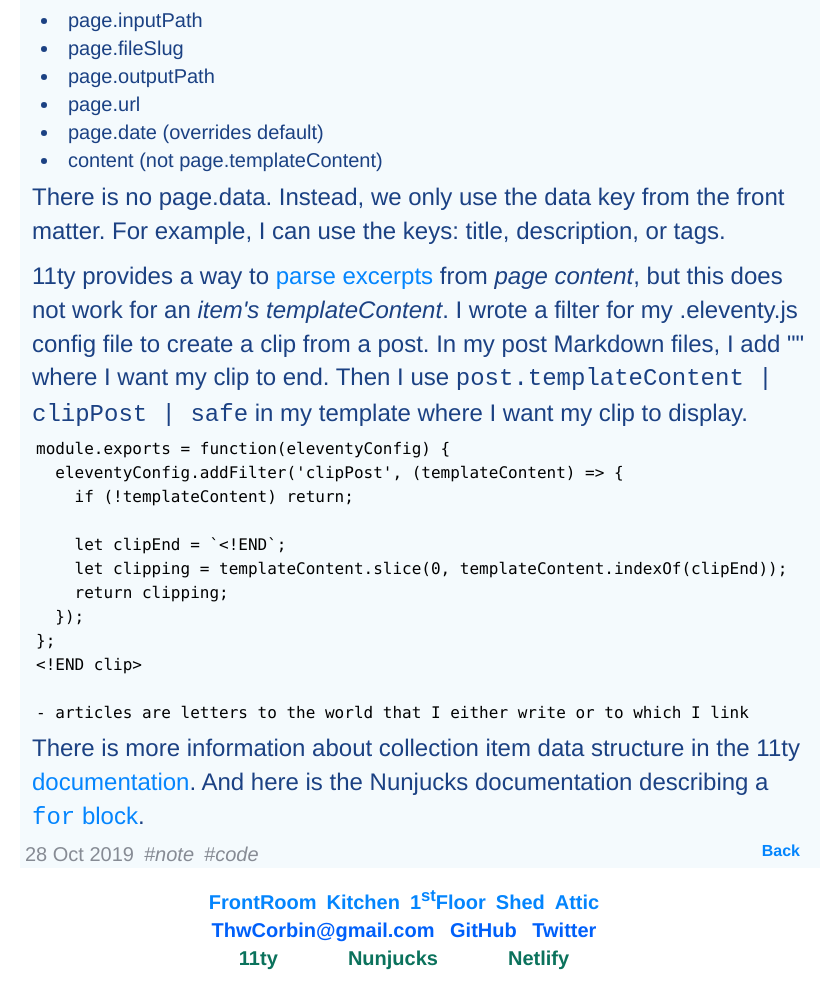
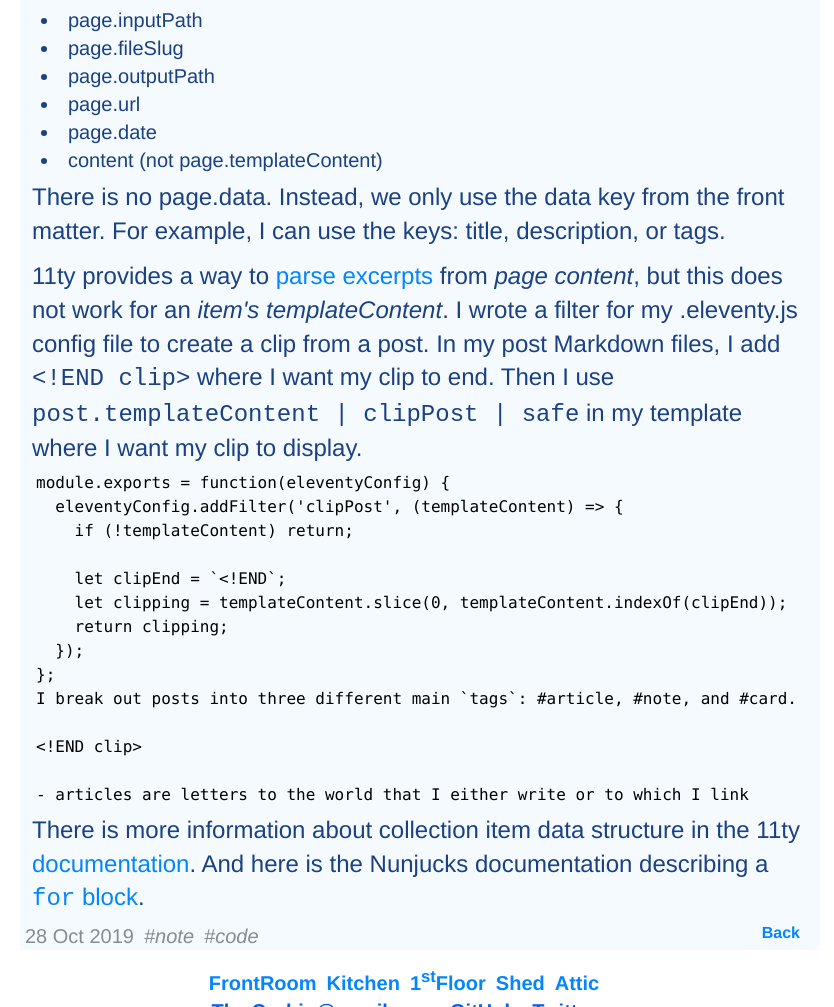
Before and after one commit to ThwCorbin/toms-site, an Eleventy site: page src/posts/tags-scheme.md in a window 1280 px wide. Shown: the part 1510-2517 px from the top of the page, without its empty margins (220-1054 px from the left). Built offline with nearby package versions, Linux system fonts and the light colour scheme; Eleventy itself is replaced by a stand-in of ours; code samples lack their colours; files that its build step writes are made by us from their sources.

Commit message:
Tweak post content

````diff
--- a/src/posts/tags-scheme.md
+++ b/src/posts/tags-scheme.md
@@ -50,12 +50,12 @@ I then clip each post with an 11ty filter (see below). The clip goes on my Front
 - page.fileSlug
 - page.outputPath
 - page.url
-- page.date (overrides default)
+- page.date
 - content (not page.templateContent)
 
 There is no page.data. Instead, we only use the data key from the front matter. For example, I can use the keys: title, description, or tags.
 
-11ty provides a way to [parse excerpts](https://www.11ty.io/docs/data-frontmatter/#advanced%3A-customize-front-matter-parsing 'How to parse excerpts from content') from _page content_, but this does not work for an _item's templateContent_. I wrote a filter for my .eleventy.js config file to create a clip from a post. In my post Markdown files, I add "<!END clip>" where I want my clip to end. Then I use `post.templateContent | clipPost | safe` in my template where I want my clip to display.
+11ty provides a way to [parse excerpts](https://www.11ty.io/docs/data-frontmatter/#advanced%3A-customize-front-matter-parsing 'How to parse excerpts from content') from _page content_, but this does not work for an _item's templateContent_. I wrote a filter for my .eleventy.js config file to create a clip from a post. In my post Markdown files, I add `<!END clip>` where I want my clip to end. Then I use `post.templateContent | clipPost | safe` in my template where I want my clip to display.
 
 ```javascript
 module.exports = function(eleventyConfig) {
@@ -70,6 +70,8 @@ module.exports = function(eleventyConfig) {
 ```
 
 ```markdown
+I break out posts into three different main `tags`: #article, #note, and #card.
+
 <!END clip>
 
 - articles are letters to the world that I either write or to which I link
````
